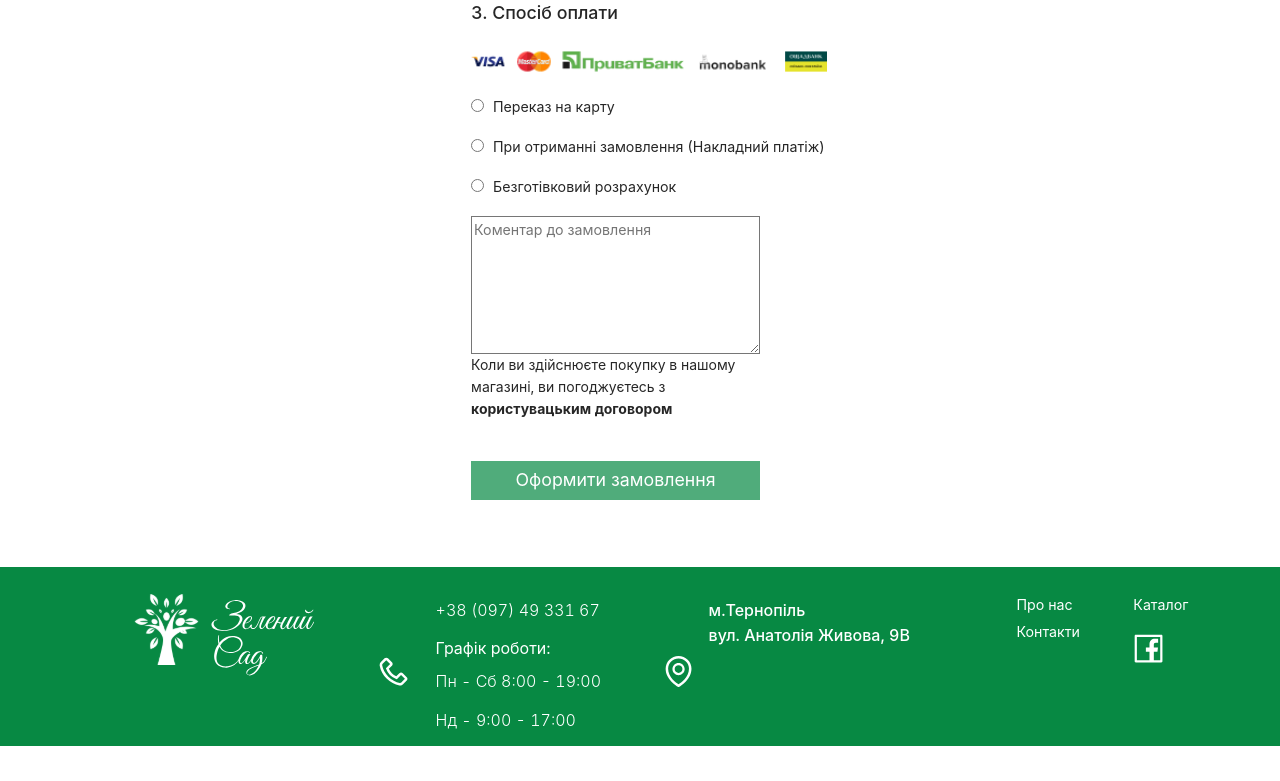
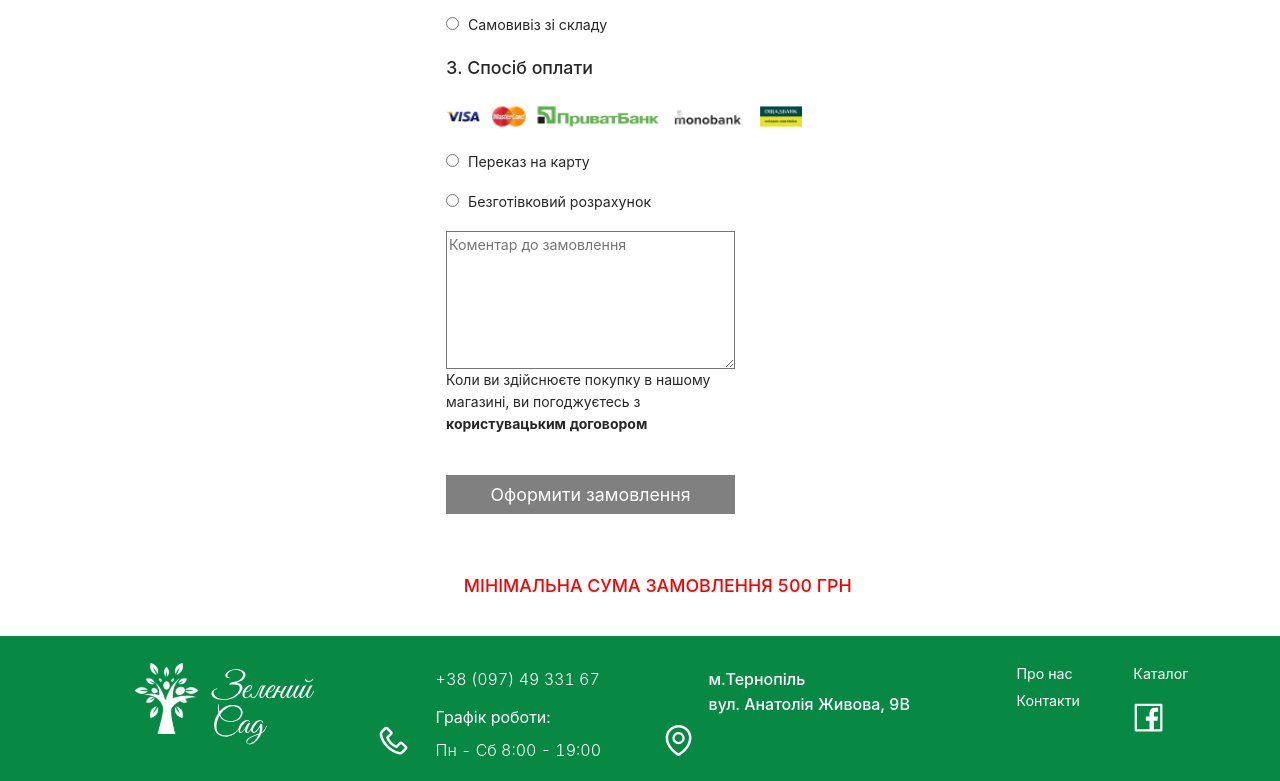
Before and after one commit to koffis/plants-catalog, a React (Create React App) app: page /cart in a window 1280 px wide. Shown: the part 831-1612 px from the top of the page. Before the commit the page ends 1577 px from the top, so only its background shows below. Built offline with nearby package versions, Linux system fonts and the light colour scheme.

Commit message:
Add min sum of cart

```diff
--- a/src/modules/CartPage/delivery.js
+++ b/src/modules/CartPage/delivery.js
@@ -68,10 +68,6 @@ const Delivery = ({ cart, price, setSuccess }) => {
                 Переказ на карту
               </label>
               <label>
-                <Field type="radio" name="payment" value="Накладний платіж" />
-                При отриманні замовлення (Накладний платіж)
-              </label>
-              <label>
                 <Field
                   type="radio"
                   name="payment"
@@ -92,7 +88,8 @@ const Delivery = ({ cart, price, setSuccess }) => {
               ви погоджуєтесь з
               <b> користувацьким договором</b>
             </p>
-            <button disabled={cart.length != 0 ? false : true} className="cart-delivery-button" type="submit">Оформити замовлення</button>
+            <button disabled={price > 499 ? false : true} className="cart-delivery-button" type="submit">Оформити замовлення</button>
+            {price < 500 && <h5 style={{color: "red"}}>МІНІМАЛЬНА СУМА ЗАМОВЛЕННЯ 500 ГРН</h5>}
           </Form>
         )}
       </Formik>
--- a/src/modules/CartPage/index.js
+++ b/src/modules/CartPage/index.js
@@ -71,6 +71,7 @@ const CartPage = () => {
           {cartList}
         </div>
         <h4 className="cart-sum"><b>Загальна сума:</b> {price} ГРН</h4>
+        {price < 500 && <h5 style={{color: "red"}}>МІНІМАЛЬНА СУМА ЗАМОВЛЕННЯ 500 ГРН</h5>}
         <h5>Оформлення замовлення:</h5>
         <Delivery cart={listOfGoods} price={price} setSuccess={setSuccess} />
       </div>
--- a/src/modules/CartPage/index.scss
+++ b/src/modules/CartPage/index.scss
@@ -77,6 +77,10 @@
       font-size: getRem(20);
       margin-top: getRem(30);
       margin-bottom: getRem(45);
+      &:disabled {
+        cursor: auto;
+        background-color: gray;
+      }
     }
     @include breakpoint(mobile_landscape) {
       form {
```
Also changed, not shown: 1 other file (tests, documents, lock files or other folders).
